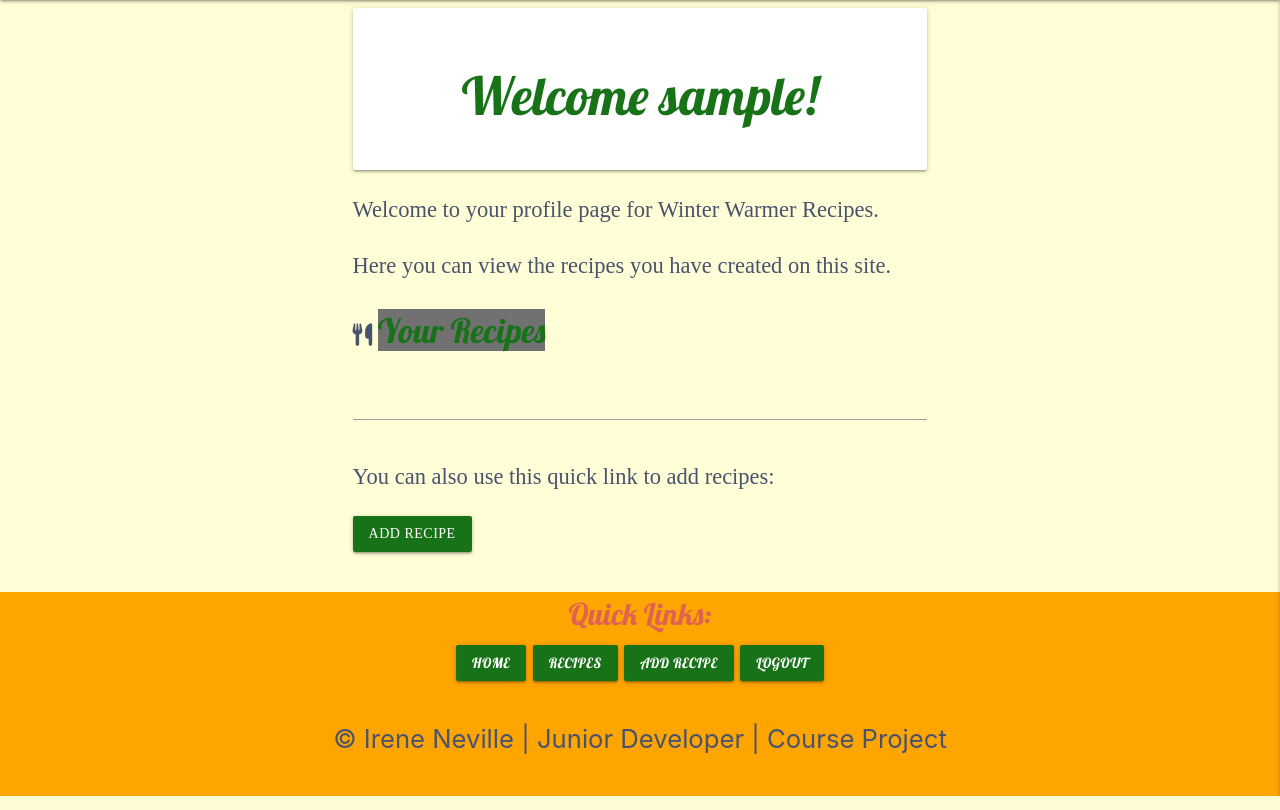
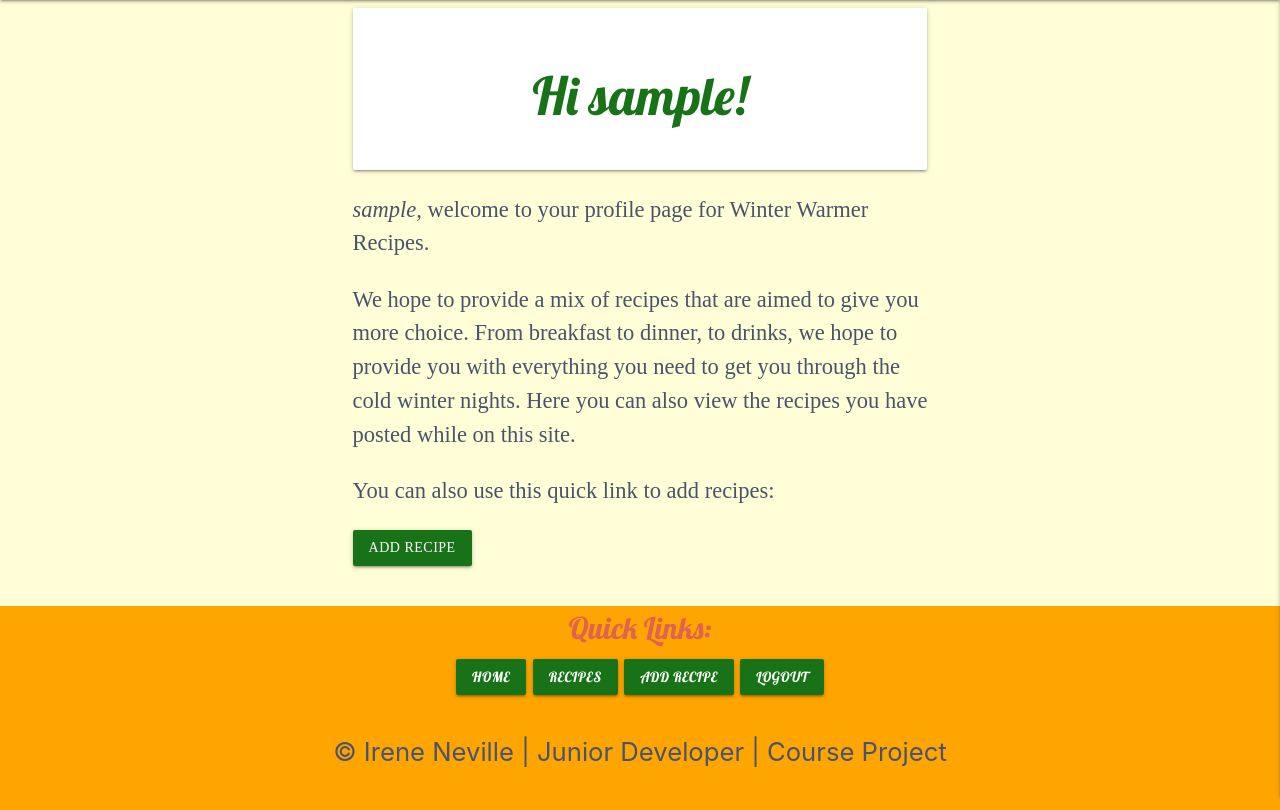
Before and after one commit to irenenev24/Winter_Warmer_Recipe_Collection, a Flask app: page /profile/1 in a window 1280 px wide. Shown: the part 64-874 px from the top of the page. Run offline with Flask 2, Linux system fonts and the light colour scheme; the visitor is signed in with stand-in values (Sample User, id 1); a database or web service that is not in the repository returns one stand-in record (values such as "Sample title"); some libraries are stand-ins or nearby versions.

Commit message:
Added text to profile page

```diff
--- a/static/css/style.css
+++ b/static/css/style.css
@@ -53,7 +53,6 @@ nav, li {
 .card-footer {
     height: 44px;
 }
-
 .card-image {
   width: 250px;
   height: 300px;
--- a/templates/login.html
+++ b/templates/login.html
@@ -18,8 +18,9 @@
         <div class="row">
             <div class="input-field col m8 offset-m2">
               <i class="fas fa-user-lock prefix"></i>
+              <label for="password">Password</label>
               <input id="password" name="password" type="password" minlength="5" maxlength="15" class="validate">
-              <label for="password">Password</label>
+
             </div>
           </div>
           <!-- Button to Create Account -->
--- a/templates/profile.html
+++ b/templates/profile.html
@@ -5,22 +5,19 @@
   <div class="row col s12 m8 offset-m2">
       <div class="card-panel">
         <h2 class="center-align page-title">
-          Welcome {{ username }}!
+          Hi {{ username }}!
         </h2>
       </div>
       <div class="home-page-intro">
-        <p>Welcome to your profile page for Winter Warmer Recipes.</p>
-        <p>Here you can view the recipes you have created on this site.</p>
-        <div class="">
-          <i class="fas fa-utensils"></i>
-          <label class="form-heading form-title" for="recipe_method">Your Recipes</label>
-          <textarea id="recipe_method" name="recipe_method" class="materialize-textarea">
-            {% for recipe in recipes %}
-              <option value="{{ recipe.created_by }}">{{ recipe.created_by }}</option>
-            {% endfor %}
-          </textarea>
-        </div>
-        <div>
+        <p><em>{{ username }}</em>, welcome to your profile page for Winter Warmer Recipes.</p>
+        <p>We hope to provide a mix of recipes that are aimed to give you more choice. From breakfast to dinner, to drinks, we hope to provide you with everything you need to get you through the cold winter nights. Here you can also view the recipes you have posted while on this site.</p>
+      <div>
+      <div>
+        {% for recipe in recipes %}
+            <option value="{{ recipe.created_by }}">{{ recipe.created_by }}</option>
+        {% endfor %}
+      </div>
+      <div>
         <p>You can also use this quick link to add recipes:</p>
         <a class="btn login left" href="{{ url_for('add_recipe') }}">Add Recipe</a>
       </div>
```
